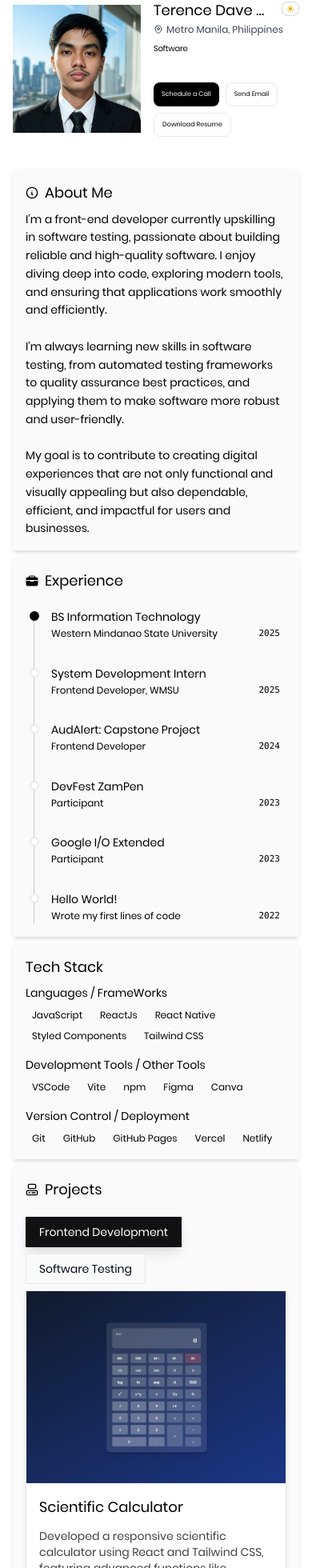
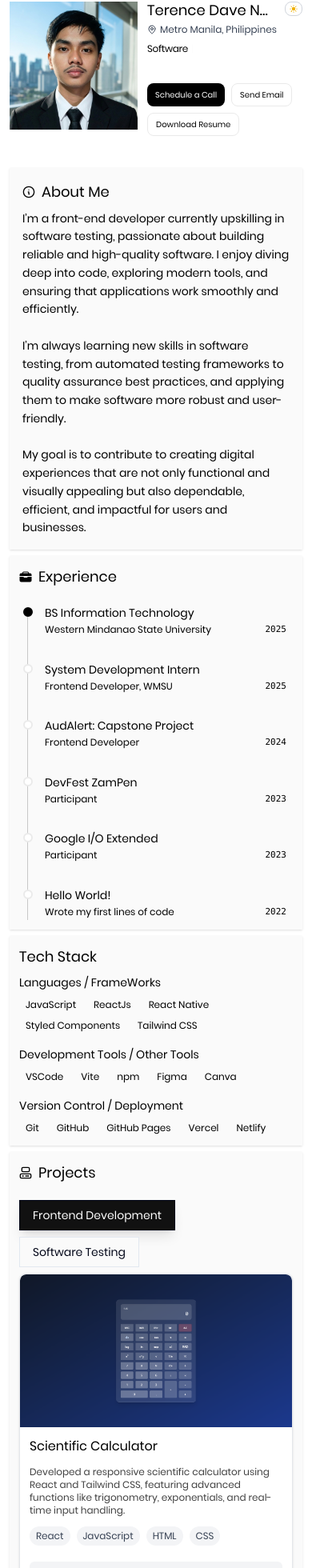
Before and after one commit to hasteeza/natadterencedave, a React (Vite) app: page / in a window 390 px wide. Shown: the part 30-1990 px from the top of the page at 80% size. Built offline with nearby package versions, Linux system fonts and the light colour scheme.

Commit message:
fixed responsiveness

```diff
--- a/src/App.jsx
+++ b/src/App.jsx
@@ -3,18 +3,14 @@ import {
   BrowserRouter as Router,
   Routes,
   Route,
-  useLocation,
 } from "react-router-dom";
 import Homepage from "./pages/Homepage";
 import AOS from "aos";
 import "./index.css";
 import { useTheme } from "./contexts/ThemeContext";
-import { useHeroBg } from "./contexts/HeroBgContext";
 
 function AppContent() {
-  const location = useLocation();
   const { theme } = useTheme();
-  const { heroBgColor } = useHeroBg();
 
   useEffect(() => {
     AOS.init({
@@ -26,13 +22,8 @@ function AppContent() {
   }, []);
 
   useEffect(() => {
-    if (location.pathname === "/") {
-      document.body.style.backgroundColor = heroBgColor;
-    } else if (location.pathname === "/home") {
-      document.body.style.backgroundColor =
-        theme === "dark" ? "black" : "white";
-    }
-  }, [location.pathname, theme, heroBgColor]);
+    document.body.style.backgroundColor = theme === "dark" ? "black" : "white";
+  }, [theme]);
 
   return (
     <Routes>
--- a/src/components/ActionButton.jsx
+++ b/src/components/ActionButton.jsx
@@ -23,8 +23,8 @@ export function ActionButton({ icon: Icon, label, theme }) {
       target={target}
       download={download}
       aria-label={label}
-      className={`inline-flex items-center gap-2 rounded-lg px-2.5 py-2
-        text-[8px] md:text-xs font-medium transition-all duration-200
+      className={`inline-flex items-center gap-2 rounded-lg px-2.5 py-1.5
+        text-[10px] sm:text-xs md:text-sm font-medium transition-all duration-200
         text-foreground focus:outline-none focus:ring-2 focus:ring-blue-500 hover:-translate-y-1 hover:shadow-lg hover:bg-foreground/5
         ${
           isScheduleCall
@@ -37,7 +37,7 @@ export function ActionButton({ icon: Icon, label, theme }) {
         }
       `}
     >
-      <Icon className="w-4 h-4 hidden sm:flex" />
+      <Icon className="hidden sm:flex w-3 h-3 md:w-4 md:h-4 flex-shrink-0" />
       {label}
     </a>
   );
--- a/src/components/BentoCard.jsx
+++ b/src/components/BentoCard.jsx
@@ -2,12 +2,12 @@ export function BentoCard({ theme, children, className = "" }) {
   return (
     <div
 
-      className={`relative overflow-hidden ${
+      className={`relative overflow-hidden${
         theme === "dark"
           ? "border-[#222222] bg-[#111111]"
-          : "border-[#EAEAEA] bg-[#FAFAFA] shadow-md"
+          : "border-[#EAEAEA] bg-[#FAFAFA] shadow-sm md:shadow-md"
 
-      } p-4 ${className}`}
+      } p-3 md:p-4 ${className}`}
     >
       {/* Slot */}
       <div className="relative z-10 h-full">{children}</div>
--- a/src/components/BentoGrid.jsx
+++ b/src/components/BentoGrid.jsx
@@ -1,6 +1,6 @@
 export function BentoGrid({ children, className = "" }) {
   return (
-    <section className={`grid grid-cols-1 gap-2 md:grid-cols-6 ${className}`}>
+    <section className={`grid grid-cols-1 gap-2 md:gap-4 md:grid-cols-6 ${className}`}>
       {children}
     </section>
   );
--- a/src/components/ProjectItem.jsx
+++ b/src/components/ProjectItem.jsx
@@ -20,26 +20,27 @@ const ProjectItem = ({ project, theme }) => {
 
   return (
     <div
-      className={`border overflow-hidden shadow-md hover:shadow-lg transition-all duration-200 hover:-translate-y-1 ${cardBg}`}
+      className={`border overflow-hidden rounded-lg shadow-sm md:shadow-md hover:shadow-lg transition-all duration-200 hover:-translate-y-1 ${cardBg}`}
     >
       {/* Image */}
-      <div className="w-full h-60 overflow-hidden bg-gray-300">
+      <div className="w-full h-auto overflow-hidden bg-gray-300 rounded-t-lg">
         <img
           src={project.image}
           alt={project.title}
-          className="w-full h-full object-cover hover:scale-105 transition-transform duration-200"
+          loading="lazy"
+          className="w-full h-auto object-contain transition-transform duration-200"
         />
       </div>
 
       {/* Content */}
-      <div className="p-4 space-y-3">
+      <div className="p-3 md:p-4 space-y-3">
         {/* Title */}
-        <h3 className="text-lg font-semibold">
+        <h3 className="text-base md:text-lg font-semibold">
           {project.title}
         </h3>
 
         {/* Description */}
-        <p className="text-sm opacity-75">
+        <p className="text-xs md:text-sm opacity-75">
           {project.description}
         </p>
 
@@ -56,7 +57,7 @@ const ProjectItem = ({ project, theme }) => {
         </div>
 
         {/* Buttons */}
-        <div className="flex gap-2 pt-2">
+        <div className="flex flex-col sm:flex-row gap-2 pt-2">
           <a
             href={project.url}
             target="_blank"
--- a/src/components/ProjectsCard.jsx
+++ b/src/components/ProjectsCard.jsx
@@ -12,12 +12,12 @@ const ProjectsCard = ({ theme }) => {
 
   const activeButtonStyle =
     theme === "dark"
-      ? "bg-white text-slate-950 border border-slate-200 shadow-lg"
+      ? "bg-white text-black border border-slate-200 shadow-lg"
       : "bg-[#111111] text-white border border-slate-950 shadow-lg";
 
   const inactiveButtonStyle =
     theme === "dark"
-      ? "bg-slate-950 text-slate-200 border border-slate-800 hover:bg-slate-900"
+      ? "bg-[#000000] text-white border border-[#333333] hover:bg-slate-900"
       : "bg-[#FAFAFA] text-slate-950 border border-slate-200 hover:bg-slate-100";
 
   const filteredProjects = useMemo(
@@ -50,7 +50,7 @@ const ProjectsCard = ({ theme }) => {
         })}
       </div>
 
-      <div className="grid grid-cols-1 md:grid-cols-2 gap-2 mt-2">
+      <div className="grid grid-cols-1 sm:grid-cols-2 gap-2 mt-2">
         {filteredProjects.length > 0 ? (
           filteredProjects.map((project) => (
             <ProjectItem
@@ -60,7 +60,13 @@ const ProjectsCard = ({ theme }) => {
             />
           ))
         ) : (
-          <div className="col-span-full rounded-2xl border border-slate-200 bg-white/70 p-6 text-sm text-slate-600 shadow-sm dark:border-slate-800 dark:bg-slate-950/70 dark:text-slate-300">
+          <div
+            className={`col-span-full rounded-2xl border p-6 text-sm shadow-sm ${
+              theme === "dark"
+                ? "border-[#333333] bg-[#111111] text-slate-300"
+                : "border-slate-200 bg-white/70 text-slate-600"
+            }`}
+          >
             No projects found for {activeCategory} yet.
           </div>
         )}
--- a/src/index.css
+++ b/src/index.css
@@ -8,20 +8,13 @@ body,
   width: 100%;
   height: 100%;
   box-sizing: border-box;
+  background-color: inherit;
 }
 ::-webkit-scrollbar{
     display: none;
 }
 
-:root {
-  --background: #ffffff;
-  --foreground: #000000;
-}
 
-.dark {
-  --background: #000000;
-  --foreground: #ffffff;
-}
 
 @font-face {
   font-family: "DrukWide";
--- a/src/main.jsx
+++ b/src/main.jsx
@@ -4,14 +4,11 @@ import "./index.css";
 import App from "./App.jsx";
 import "aos/dist/aos.css";
 import { ThemeProvider } from "./contexts/ThemeContext.jsx";
-import { HeroBgProvider } from "./contexts/HeroBgContext.jsx";
 
 createRoot(document.getElementById("root")).render(
   <StrictMode>
     <ThemeProvider>
-      <HeroBgProvider>
-        <App />
-      </HeroBgProvider>
+      <App />
     </ThemeProvider>
   </StrictMode>
 );
--- a/src/pages/Homepage.jsx
+++ b/src/pages/Homepage.jsx
@@ -54,7 +54,7 @@ export default function Homepage() {
       }`}
     >
       {/* ⬇️ CONTAINER — UNCHANGED */}
-      <div className="max-w-5xl mx-auto px-4 py-8 [font-family:Poppins]">
+      <div className="max-w-5xl mx-auto px-3 md:px-4 py-8 [font-family:Poppins]">
         {/* PROFILE */}
         <motion.section
           variants={fadeUp}
@@ -63,7 +63,7 @@ export default function Homepage() {
           transition={{ duration: 0.45, ease: "easeOut" }}
           className="mb-10"
         >
-          <div className="flex items-center gap-4 md:gap-6">
+          <div className="flex flex-row sm:items-center gap-3 sm:gap-4 md:gap-6">
             {/* Avatar */}
             <img
               fetchPriority="high"
@@ -76,12 +76,8 @@ export default function Homepage() {
                   : "/images/me-in-am.png"
               }
               alt="Portrait of Terence Dave Natad"
-              className="object-cover
-                w-40 h-40
-                shrink-0
-                "
+              className="object-cover w-40 h-40 min-w-[10rem] min-h-[10rem] max-w-[10rem] max-h-[10rem] flex-shrink-0"
             />
-
             {/* Info */}
             <div className="flex-1 min-w-0">
               {/* Name + Toggle */}
@@ -144,7 +140,7 @@ export default function Homepage() {
 
               {/* Role */}
               <TextType
-                className="mt-2 text-[10px] md:text-lg"
+                className="mt-2 text-xs md:text-lg"
                 text={[
                   "Frontend Developer",
                   "Software Tester",
```
